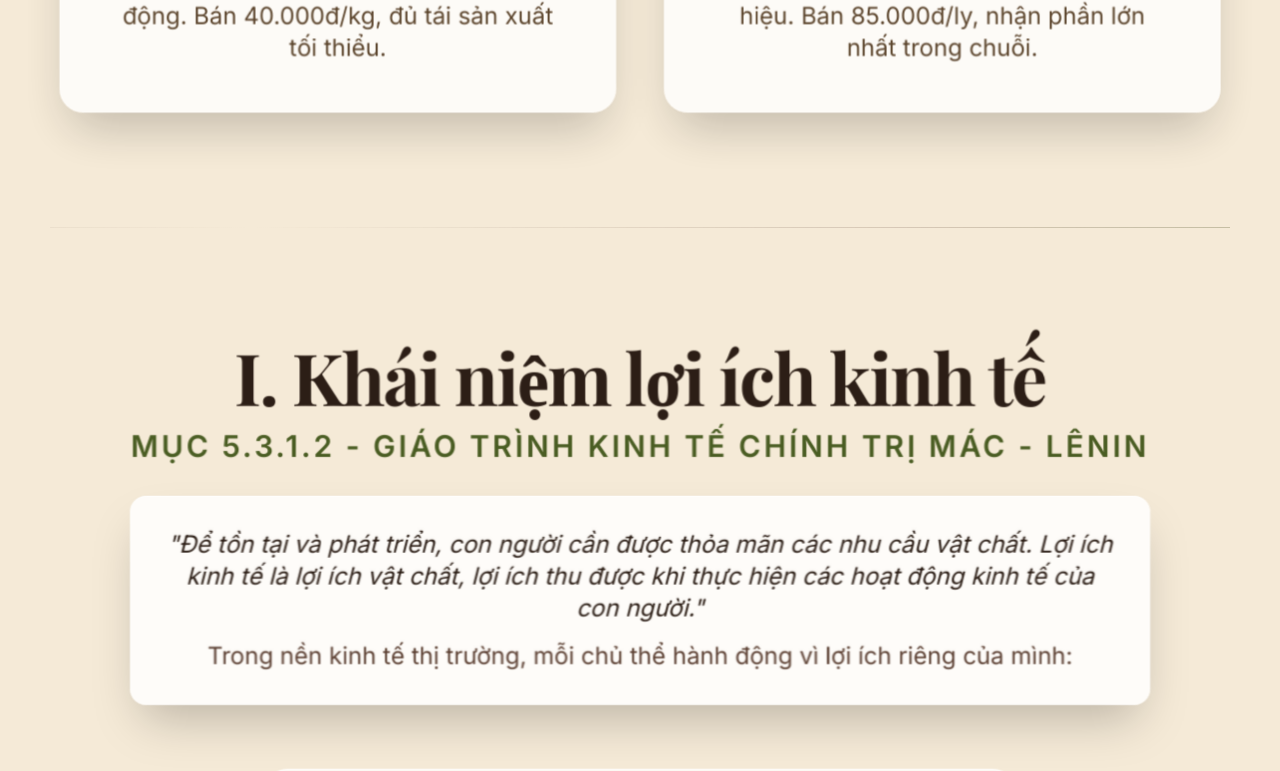
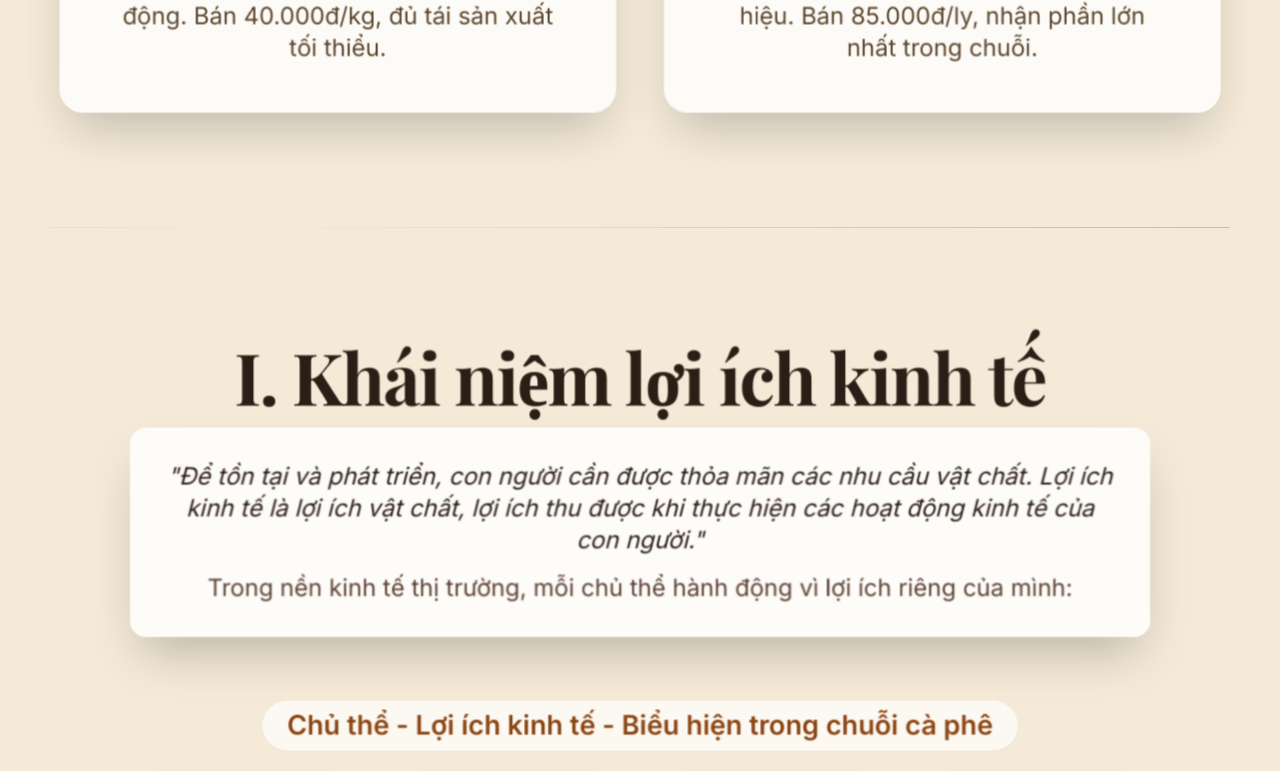
Before and after one commit to LinhTran3568/Cofee, a React (Vite) app: page / in a window 1280 px wide. Shown: the part 2000-2771 px from the top of the page. Built offline with nearby package versions, Linux system fonts and the light colour scheme.

Commit message:
feat: conditionally render subtitle in Concept component for improved presentation

```diff
--- a/src/components/sections/Concept.jsx
+++ b/src/components/sections/Concept.jsx
@@ -26,7 +26,9 @@ const Concept = () => {
         className="max-w-5xl mb-16 mx-auto text-center"
       >
         <h2 className="text-5xl md:text-7xl font-bold text-[#2C1E16] mb-4 tracking-tight font-serif">{title}</h2>
-        <p className="text-2xl md:text-3xl text-[#4A5D23] font-bold mb-8 uppercase tracking-widest">{subtitle}</p>
+        {subtitle ? (
+          <p className="text-2xl md:text-3xl text-[#4A5D23] font-bold mb-8 uppercase tracking-widest">{subtitle}</p>
+        ) : null}
         <div className="glass-panel-light p-8 rounded-2xl border-l-8 border-l-[#8B4513] space-y-4">
           <p className="text-xl md:text-2xl text-[#2C1E16] font-medium leading-relaxed italic text-center">
             "{definition}"
--- a/src/data/content.js
+++ b/src/data/content.js
@@ -32,7 +32,7 @@ export const presentationData = {
   },
   concept: {
     title: "I. Khái niệm lợi ích kinh tế",
-    subtitle: "Mục 5.3.1.2 - Giáo trình Kinh tế chính trị Mác - Lênin",
+    subtitle: "",
     definition:
       "Để tồn tại và phát triển, con người cần được thỏa mãn các nhu cầu vật chất. Lợi ích kinh tế là lợi ích vật chất, lợi ích thu được khi thực hiện các hoạt động kinh tế của con người.",
     overview:
```
